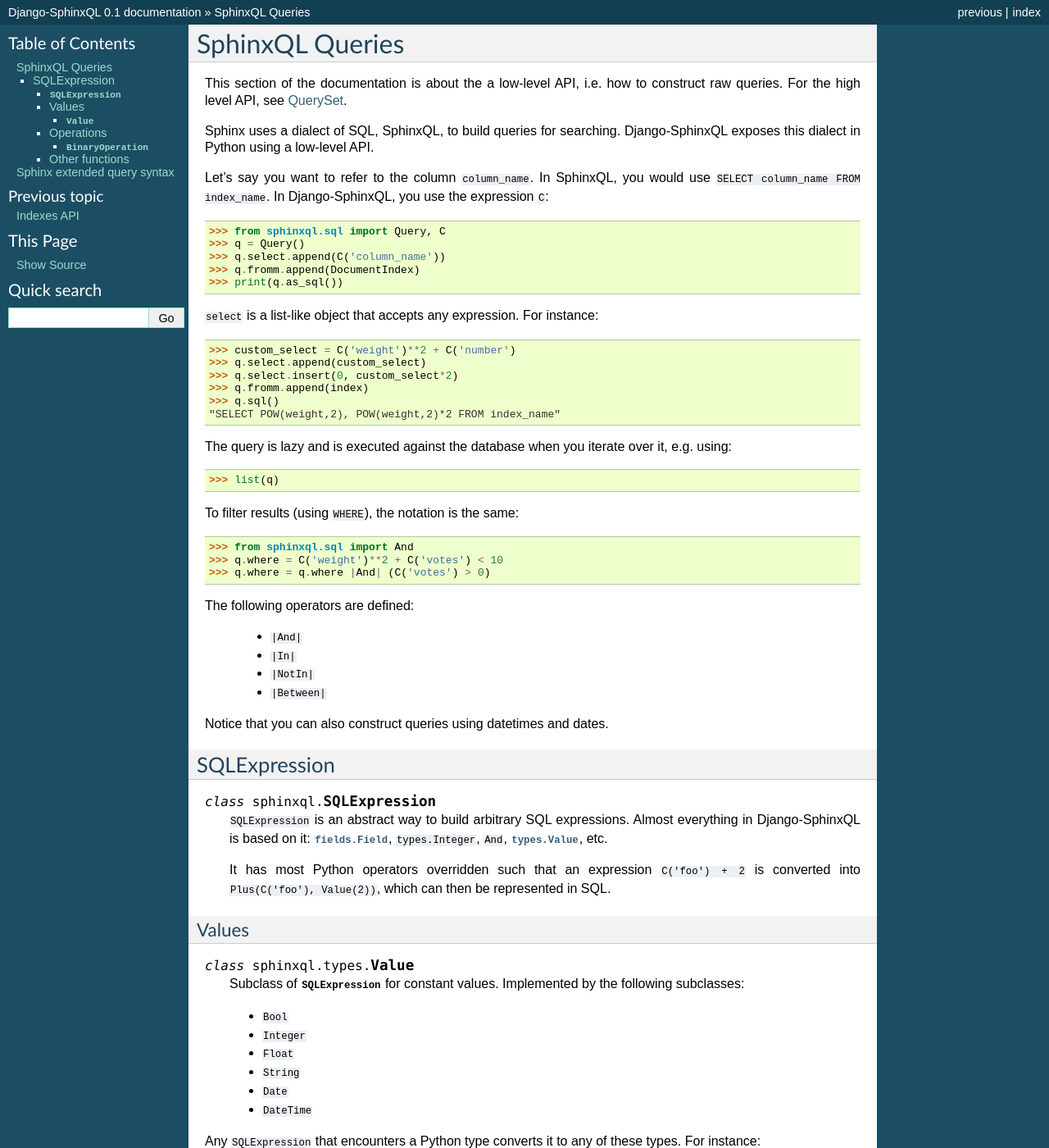
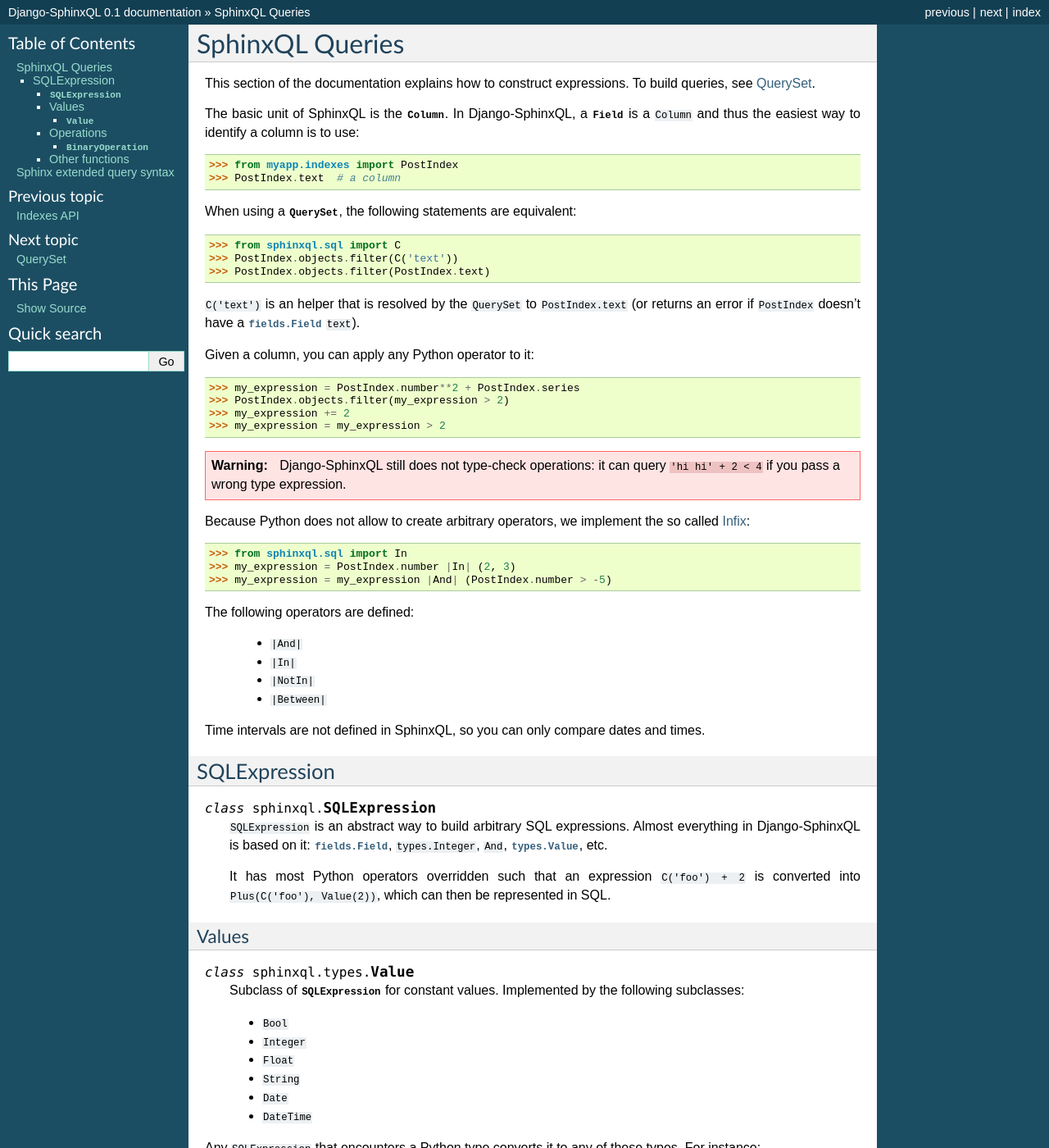
Before and after one commit to jorgecarleitao/django-sphinxql, a Sphinx documentation site: the page built from docs/expression.rst, in a window 1280 px wide and 1400 px high. Shown: the whole window at 82% size. Built offline with Sphinx 7.4.7, drawn with Linux system fonts in a browser that asks for light colours; some of the changed text lies outside the part shown.

Commit message:
Improved documentation text and examples.

```diff
--- a/docs/expression.rst
+++ b/docs/expression.rst
@@ -3,42 +3,44 @@
 
 .. currentmodule:: sphinxql
 
-This section of the documentation is about the a low-level API,
-i.e. how to construct raw queries. For the high level API, see
-:doc:`queryset`.
+This section of the documentation explains how to construct expressions.
+To build queries, see :doc:`queryset`.
 
-Sphinx uses a dialect of SQL, SphinxQL, to build queries for searching.
-Django-SphinxQL exposes this dialect in Python using a low-level API.
+The basic unit of SphinxQL is the :class:`~columns.Column`. In Django-SphinxQL,
+a :class:`Field` is a ``Column`` and thus the easiest way to identify a column is
+to use::
 
-Let's say you want to refer to the column ``column_name``.
-In SphinxQL, you would use ``SELECT column_name FROM index_name``.
-In Django-SphinxQL, you use the expression ``C``::
+    >>> from myapp.indexes import PostIndex
+    >>> PostIndex.text  # a column
 
-    >>> from sphinxql.sql import Query, C
-    >>> q = Query()
-    >>> q.select.append(C('column_name'))
-    >>> q.fromm.append(DocumentIndex)
-    >>> print(q.as_sql())
+When using a :class:`QuerySet`, the following statements are equivalent::
 
-``select`` is a list-like object that accepts any expression. For instance::
+    >>> from sphinxql.sql import C
+    >>> PostIndex.objects.filter(C('text'))
+    >>> PostIndex.objects.filter(PostIndex.text)
 
-    >>> custom_select = C('weight')**2 + C('number')
-    >>> q.select.append(custom_select)
-    >>> q.select.insert(0, custom_select*2)
-    >>> q.fromm.append(index)
-    >>> q.sql()
-    "SELECT POW(weight,2), POW(weight,2)*2 FROM index_name"
+``C('text')`` is an helper that is resolved by the ``QuerySet`` to ``PostIndex.text``
+(or returns an error if ``PostIndex`` doesn't have a :class:`fields.Field` ``text``).
 
-The query is lazy and is executed against the database when you iterate over it,
-e.g. using::
+Given a column, you can apply any Python operator to it::
 
-    >>> list(q)
+    >>> my_expression = PostIndex.number**2 + PostIndex.series
+    >>> PostIndex.objects.filter(my_expression > 2)
+    >>> my_expression += 2
+    >>> my_expression = my_expression > 2
 
-To filter results (using ``WHERE``), the notation is the same::
+.. warning::
+    Django-SphinxQL still does not type-check operations:
+    it can query ``'hi hi' + 2 < 4`` if you pass a wrong type expression.
 
-    >>> from sphinxql.sql import And
-    >>> q.where = C('weight')**2 + C('votes') < 10
-    >>> q.where = q.where |And| (C('votes') > 0)
+.. _Infix: http://code.activestate.com/recipes/384122-infix-operators/
+
+Because Python does not allow to create arbitrary operators, we implement
+the so called Infix_::
+
+    >>> from sphinxql.sql import In
+    >>> my_expression = PostIndex.number |In| (2, 3)
+    >>> my_expression = my_expression |And| (PostIndex.number > -5)
 
 The following operators are defined:
 
@@ -47,7 +49,8 @@
     * ``|NotIn|``
     * ``|Between|``
 
-Notice that you can also construct queries using datetimes and dates.
+Time intervals are not defined in SphinxQL, so you can only compare dates
+and times.
 
 SQLExpression
 ~~~~~~~~~~~~~
@@ -125,7 +128,8 @@
 the Sphinx index. In Django-Sphinxql, such filter is defined as a string inside a
 ``Match`` is a string::
 
-    >>> q.where = Match('hello & world') & C('votes') > 0
+    >>> expression = Match('hello & world') |AND| (C('votes') > 0)
 
 Sphinx only allows one ``MATCH`` per query; it is the developer responsibility to
-guarantee that this happens.
+guarantee that this happens. :meth:`query.QuerySet.match` automatically guarantees
+this.
--- a/docs/index.rst
+++ b/docs/index.rst
@@ -27,9 +27,10 @@
    :maxdepth: 2
 
    howto
-   configuration
    indexes
    expression
+   queryset
+   configuration
 
 Installation
 ------------
```
Also changed, not shown: other parts of docs/expression.rst (+1 -1 lines), docs/queryset.rst (+12 -12 lines).
